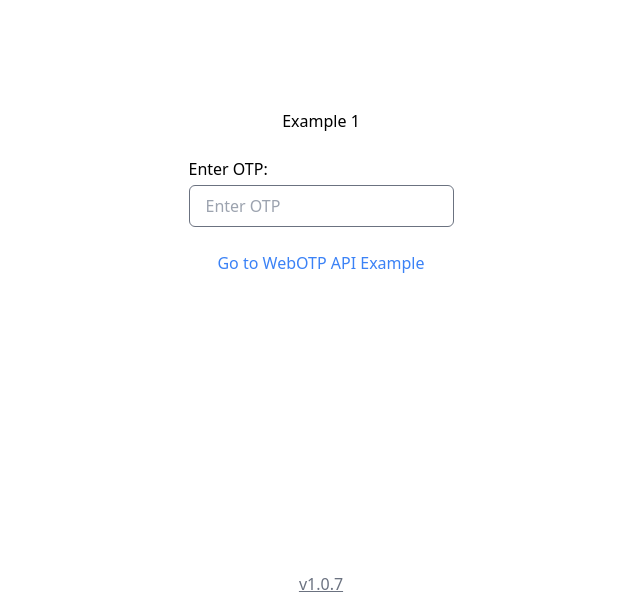
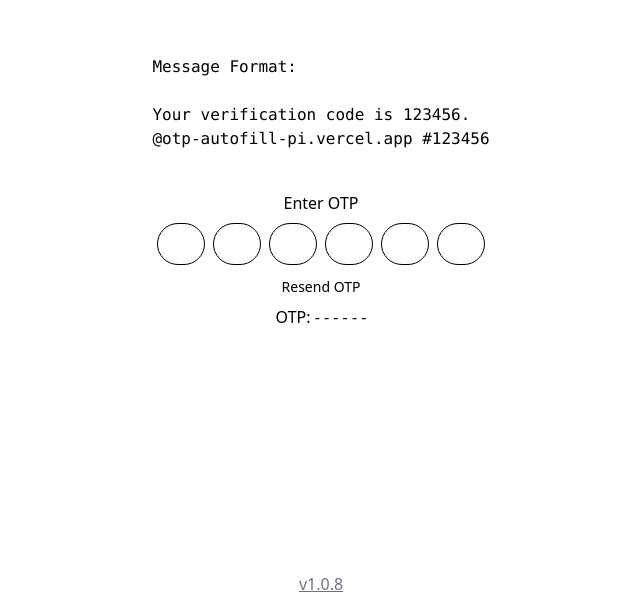
Before and after one commit to smgv/otp-autofill, a Next.js app: page / in a window 1280 px wide. Shown: the part 188-800 px from the top of the page, without its empty margins (319-959 px from the left). Built offline with nearby package versions, Linux system fonts and the light colour scheme; what @mertasan/tailwindcss-variables would draw is missing.

Commit message:
layout fix

```diff
--- a/src/app/layout.tsx
+++ b/src/app/layout.tsx
@@ -30,7 +30,7 @@ export default function RootLayout({
       >
         {children}
         <footer className="text-gray-500 underline mt-auto text-center mb-4">
-          v1.0.7
+          v1.0.8
         </footer>
       </body>
     </html>
--- a/src/app/page.tsx
+++ b/src/app/page.tsx
@@ -1,34 +1,27 @@
 "use client";
 
-import { useRouter } from "next/navigation";
+import { OtpInput } from "@/components/OtpInput";
+import { useState } from "react";
 
 export default function Home() {
-  const router = useRouter();
+  const [otp, setOtp] = useState("");
+
+  const handleOtpComplete = (val: string) => {
+    setOtp(val);
+  };
+
   return (
     <div className="flex flex-col gap-y-2 items-center justify-center h-full w-full">
-      <p>Example 1</p>
-      <form className="flex flex-col gap-y-1 my-4">
-        <label>Enter OTP:</label>
-        <input
-          type="text"
-          id="otp"
-          aria-label="otp"
-          name="otp"
-          autoComplete="one-time-code"
-          inputMode="numeric"
-          maxLength={6}
-          pattern="\d{6}"
-          className="border border-gray-500 px-4 py-2 rounded-md"
-          placeholder="Enter OTP"
-        />
-      </form>
-
-      <button
-        onClick={() => router.push("/verify")}
-        className="text-blue-500 hover:underline"
-      >
-        Go to WebOTP API Example
-      </button>
+      <code>
+        <p>Message Format:</p>
+        <br />
+        <p>Your verification code is 123456.</p>
+        <p>@otp-autofill-pi.vercel.app #123456</p>
+      </code>
+      <br />
+      <p>Enter OTP</p>
+      <OtpInput length={6} onComplete={handleOtpComplete} />
+      <p>OTP: {otp || "- - - - - -"}</p>
     </div>
   );
 }
--- a/src/app/verify/page.tsx
+++ /dev/null
@@ -1,38 +0,0 @@
-"use client";
-
-import { OtpInput } from "@/components/OtpInput";
-import { useState } from "react";
-import { useRouter } from "next/navigation";
-
-export default function Home() {
-  const [otp, setOtp] = useState("");
-  const router = useRouter();
-
-  const handleOtpComplete = (val: string) => {
-    setOtp(val);
-  };
-
-  return (
-    <div className="flex flex-col gap-y-2 items-center justify-center h-full w-full">
-      <p>Example 2</p>
-      <br />
-      <code>
-        <p>Message Format:</p>
-        <br />
-        <p>Your verification code is 123456.</p>
-        <p>@otp-autofill-pi.vercel.app #123456</p>
-      </code>
-      <br />
-      <p>Enter OTP</p>
-      <OtpInput length={6} onComplete={handleOtpComplete} />
-      <p>OTP: {otp || "- - - - - -"}</p>
-
-      <button
-        onClick={() => router.push("/")}
-        className="text-blue-500 hover:underline"
-      >
-        Back to home page
-      </button>
-    </div>
-  );
-}
```
